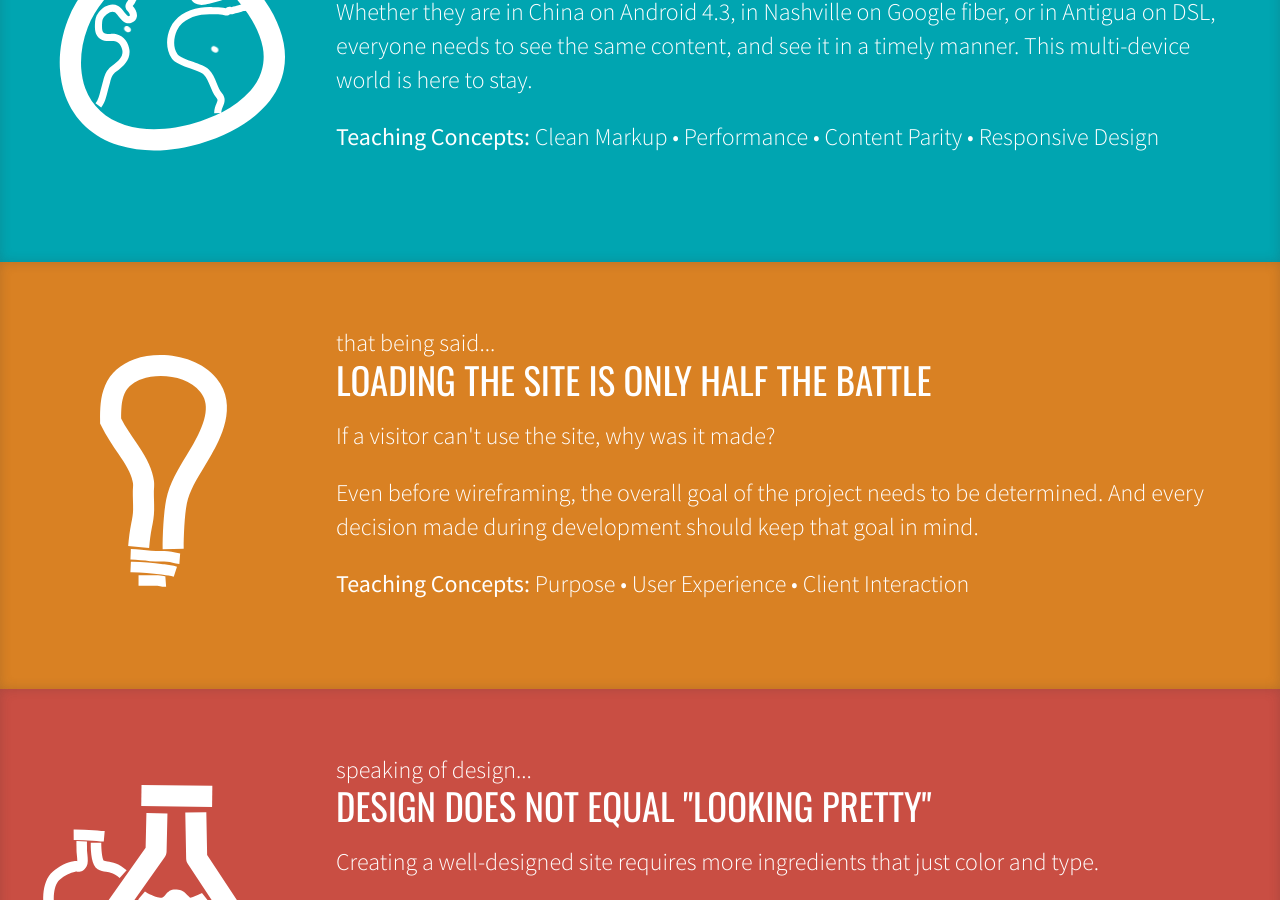
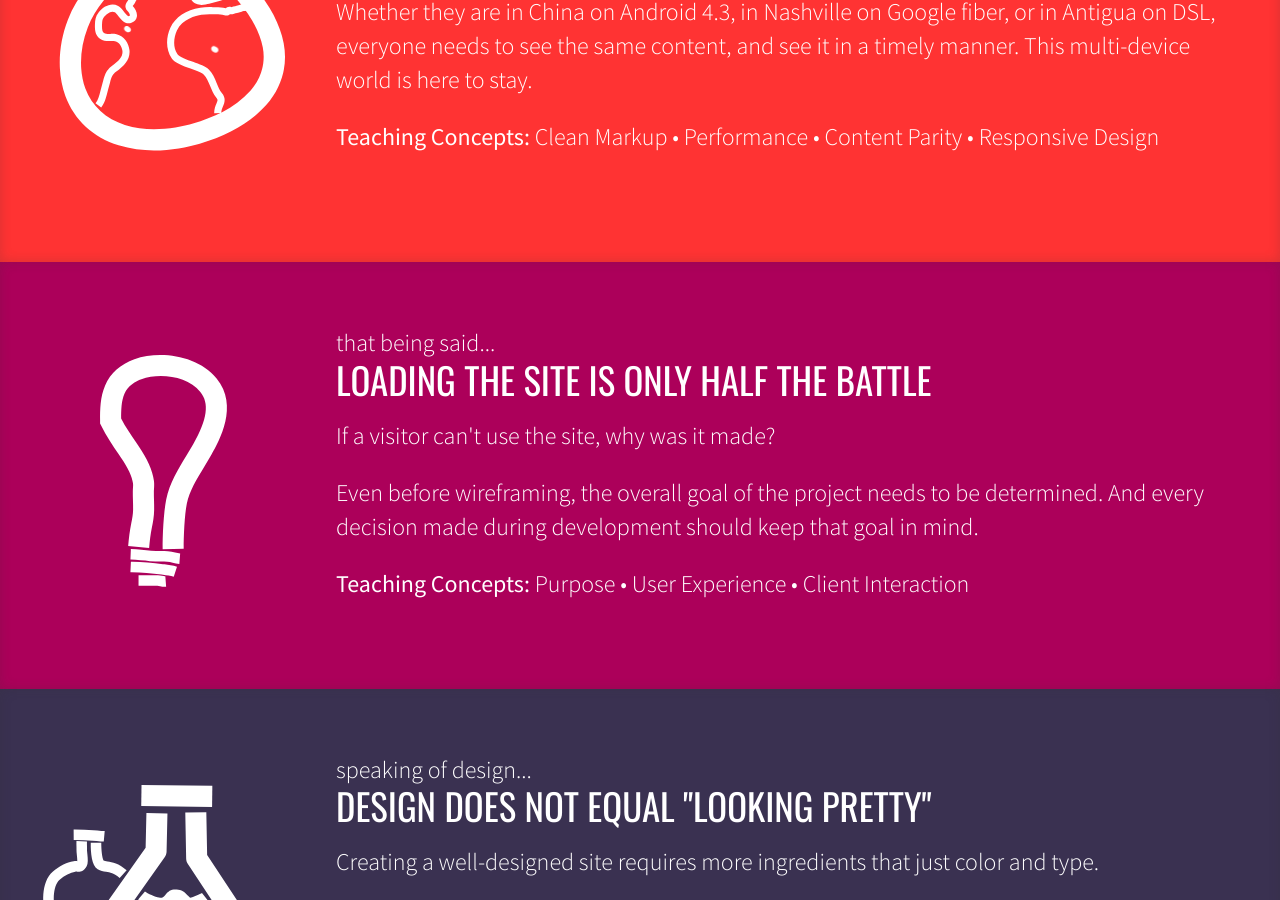
Before and after one commit to thebeckyhamm/wants-to-be-an-instructor, a website: page index.html in a window 1280 px wide. Shown: the part 694-1594 px from the top of the page. Drawn offline with nearby package versions, Linux system fonts and the light colour scheme.

Commit message:
back to original colors

```diff
--- a/sass/_variables.scss
+++ b/sass/_variables.scss
@@ -25,9 +25,9 @@ $brick: #c94e43;
 $dark-brick: #A73E34;
 
 
-$color1: $teal;
-$color2: $orange;
-$color3: $brick;
+$color1: $red;
+$color2: $raspberry;
+$color3: $royal;
 
 
 // Grid variables
```
Also changed, not shown: styles.css.
